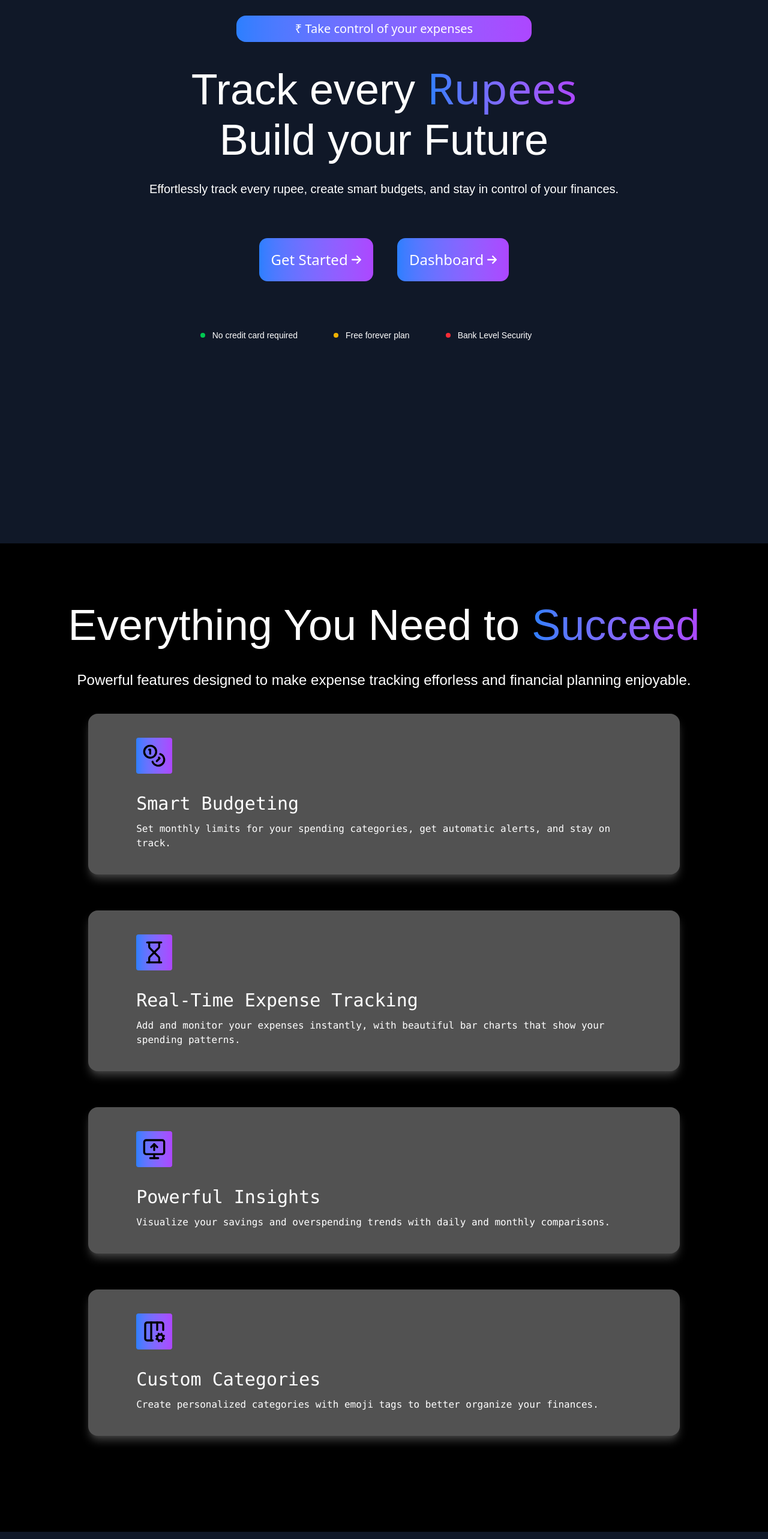
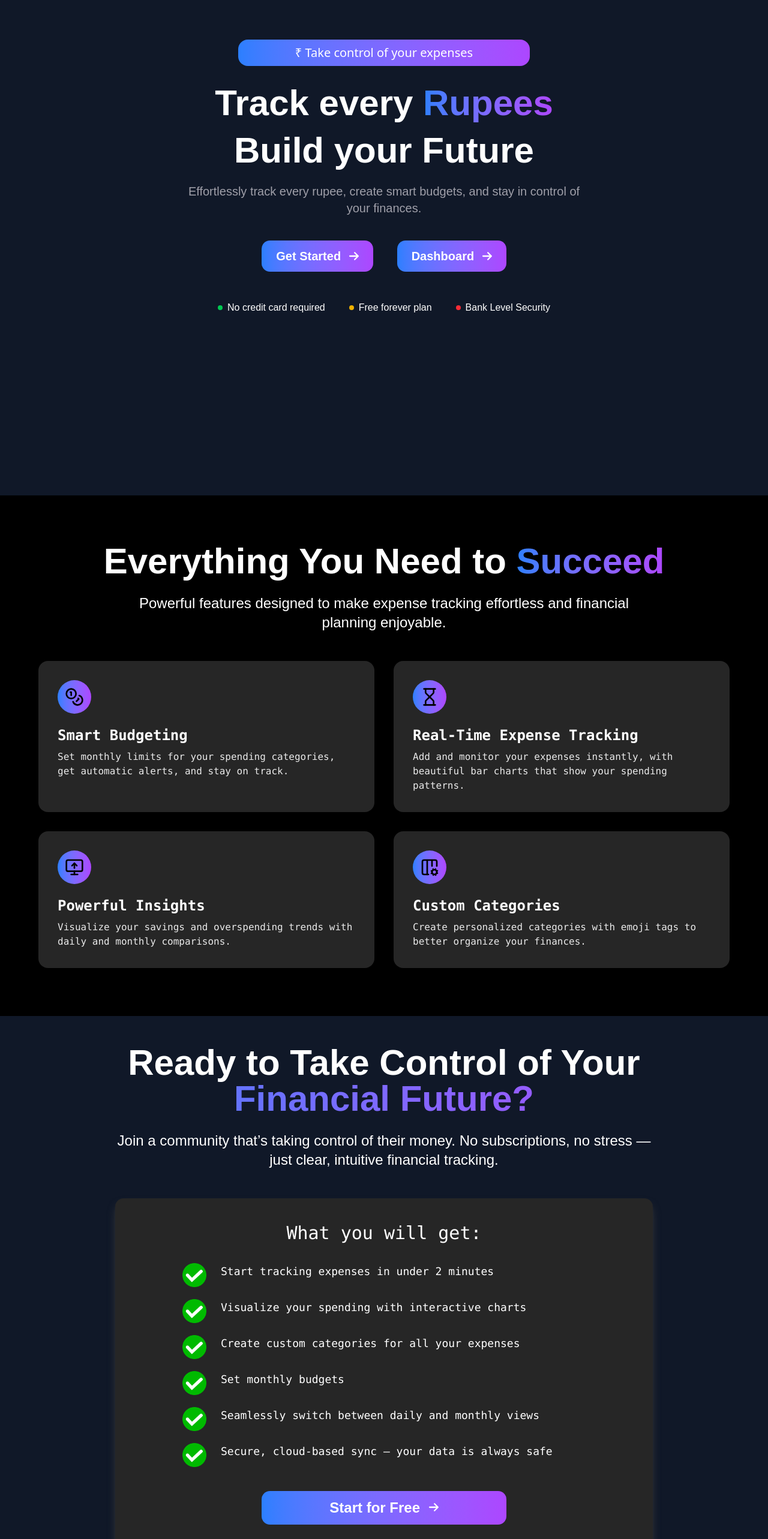
Before and after one commit to Sidharth77777/expense_tracker, a Next.js app: page / in a window 1280 px wide. Shown: the part 100-2666 px from the top of the page at 60% size. Built offline with nearby package versions, Linux system fonts and the light colour scheme; no server answers.

Commit message:
Responsive - Landing Pages

```diff
--- a/app/_compnents/landingHeader.js
+++ b/app/_compnents/landingHeader.js
@@ -35,7 +35,7 @@ export default function LandingHeader() {
 
         <SignedOut>
           <SignInButton>
-            <button className="bg-green-700 px-5 border-3 cursor-pointer border-green-600 rounded p-2 text-2xl">
+            <button className="bg-green-700 sm:px-5 border-3 cursor-pointer border-green-600 rounded sm:p-2 sm:text-2xl text-base px-4 py-1">
               Sign In
             </button>
           </SignInButton>
--- a/app/_compnents/landingPage/landingOne.js
+++ b/app/_compnents/landingPage/landingOne.js
@@ -1,63 +1,130 @@
-"use client"
+"use client";
 
-import { motion } from 'framer-motion';
-import { useRouter } from 'next/navigation';
-import Link from 'next/link';
-import { FontAwesomeIcon } from '@fortawesome/react-fontawesome';
-import { faArrowRight } from '@fortawesome/free-solid-svg-icons';
-import { Router } from 'next/router';
+import { motion } from "framer-motion";
+import { useRouter } from "next/navigation";
+import { FontAwesomeIcon } from "@fortawesome/react-fontawesome";
+import { faArrowRight } from "@fortawesome/free-solid-svg-icons";
 
 export default function LandingOne() {
-  const router = useRouter()
+  const router = useRouter();
 
   return (
-    <div className="px-6 h-screen mb-20">
-      <div className="flex justify-center items-center mb-10">
-<motion.h1 initial={{ opacity: 0, x: 50 }} whileInView={{ opacity: 1, x: 0 }} transition={{ duration: 0.2 }} viewport={{ once: true }} className=" rounded-2xl p-2 text-lg md:text-base lg:text-xl w-4/5 sm:w-3/5 lg:w-2/5 text-center bg-gradient-to-r from-blue-500 to-purple-500 font-sans">
+    <div className="px-6 sm:px-6 lg:px-8 py-10 min-h-screen flex flex-col items-center">
+
+      <motion.h1
+        initial={{ opacity: 0, x: 50 }}
+        whileInView={{ opacity: 1, x: 0 }}
+        transition={{ duration: 0.2 }}
+        viewport={{ once: true }}
+        className="rounded-2xl py-2 px-4 text-md sm:text-base lg:text-xl text-center w-full sm:w-4/5 md:w-3/5 lg:w-2/5 bg-gradient-to-r from-blue-500 to-purple-500 text-white font-sans mb-6"
+      >
         ₹ Take control of your expenses
       </motion.h1>
 
-      </div>
-<motion.h1 initial={{ opacity: 0, y: 50 }} whileInView={{ opacity: 1, y: 0 }} transition={{ duration: 0.3 }} viewport={{ once: true }} className=" text-center text-base sm:text-7xl mb-3">
+
+      <motion.h1
+        initial={{ opacity: 0, y: 50 }}
+        whileInView={{ opacity: 1, y: 0 }}
+        transition={{ duration: 0.3 }}
+        viewport={{ once: true }}
+        className="text-center text-3xl sm:text-5xl lg:text-6xl font-bold mb-3 leading-tight"
+      >
         Track every{" "}
-  <span className="bg-gradient-to-r from-blue-500 to-purple-500 bg-clip-text text-transparent font-sans">
+        <span className="bg-gradient-to-r from-blue-500 to-purple-500 bg-clip-text text-transparent">
           Rupees
         </span>
       </motion.h1>
-      <motion.h1 initial={{ opacity: 0, y: 50 }} whileInView={{ opacity: 1, y: 0 }} transition={{ duration: 0.4 }} viewport={{ once: true }} className=" text-center text-base sm:text-7xl mb-8">Build your Future</motion.h1>
-      <motion.p initial={{ opacity: 0, y: 50 }} whileInView={{ opacity: 1, y: 0 }} transition={{ duration: 0.5 }} viewport={{ once: true }} className=" text-center text-base lg:text-xl mb-15">Effortlessly track every rupee, create smart budgets, and stay in control of your finances.</motion.p>
 
-    <div className='flex justify-center items-center gap-10'>
-    <div className="flex justify-center items-center mb-20">
-        <motion.button onClick={() => router.push("/sign-up")} initial={{ opacity: 0, y: 50 }} whileInView={{ opacity: 1, y: 0 }} transition={{ duration: 0.6 }} viewport={{ once: true }} className=" mt-2 cursor-pointer rounded-xl lg:p-5 p-3 text-base sm:text-2xl text-center bg-gradient-to-r from-blue-500 to-purple-500 hover:translate-2 font-sans">Get Started  <FontAwesomeIcon icon={faArrowRight} className="inline w-4 h-4 align-middle transition-none" /></motion.button>
-    </div>
-        <div className="flex justify-center items-center mb-20">
-        <motion.button onClick={() => router.push("/dashboard")} initial={{ opacity: 0, y: 50 }} whileInView={{ opacity: 1, y: 0 }} transition={{ duration: 0.6 }} viewport={{ once: true }} className=" mt-2 cursor-pointer rounded-xl lg:p-5 p-3 text-base sm:text-2xl text-center bg-gradient-to-r from-blue-500 to-purple-500 hover:translate-2 font-sans">Dashboard  <FontAwesomeIcon icon={faArrowRight} className="inline w-4 h-4 align-middle transition-none" /></motion.button>
-    </div>
+      <motion.h1
+        initial={{ opacity: 0, y: 50 }}
+        whileInView={{ opacity: 1, y: 0 }}
+        transition={{ duration: 0.4 }}
+        viewport={{ once: true }}
+        className="text-center text-3xl sm:text-5xl lg:text-6xl font-bold mb-6"
+      >
+        Build your Future
+      </motion.h1>
+
+
+      <motion.p
+        initial={{ opacity: 0, y: 50 }}
+        whileInView={{ opacity: 1, y: 0 }}
+        transition={{ duration: 0.5 }}
+        viewport={{ once: true }}
+        className="text-center text-base sm:text-lg lg:text-xl max-w-2xl text-muted-foreground mb-10"
+      >
+        Effortlessly track every rupee, create smart budgets, and stay in
+        control of your finances.
+      </motion.p>
+
+
+      <div className="flex flex-col sm:flex-row justify-center items-center gap-4 sm:gap-10 mb-12">
+        <motion.button
+          onClick={() => router.push("/sign-up")}
+          initial={{ opacity: 0, y: 50 }}
+          whileInView={{ opacity: 1, y: 0 }}
+          transition={{ duration: 0.6 }}
+          viewport={{ once: true }}
+          className="cursor-pointer rounded-xl px-6 py-3 text-base sm:text-xl bg-gradient-to-r from-blue-500 to-purple-500 text-white hover:scale-105 transition font-semibold"
+        >
+          Get Started{" "}
+          <FontAwesomeIcon
+            icon={faArrowRight}
+            className="inline w-4 h-4 ml-2"
+          />
+        </motion.button>
+
+        <motion.button
+          onClick={() => router.push("/dashboard")}
+          initial={{ opacity: 0, y: 50 }}
+          whileInView={{ opacity: 1, y: 0 }}
+          transition={{ duration: 0.6 }}
+          viewport={{ once: true }}
+          className="cursor-pointer rounded-xl px-6 py-3 text-base sm:text-xl bg-gradient-to-r from-blue-500 to-purple-500 text-white hover:scale-105 transition font-semibold"
+        >
+          Dashboard{" "}
+          <FontAwesomeIcon
+            icon={faArrowRight}
+            className="inline w-4 h-4 ml-2"
+          />
+        </motion.button>
       </div>
 
 
-    <div className='flex justify-center items-center'>
-    <div className='flex justify-between items-center'>
-      <motion.div initial={{ opacity: 0, x: -50 }} whileInView={{ opacity: 1, x: 0 }} transition={{ duration: 0.2 }} viewport={{ once: true }} className='flex items-center gap-3 mr-15 text-base sm:text-sm'>
-        <div className='w-2 h-2 bg-green-500 rounded'></div>
-        <p className=''>No credit card required</p>
-      </motion.div>
-            <motion.div initial={{ opacity: 0, x: -50 }} whileInView={{ opacity: 1, x: 0 }} transition={{ duration: 0.2 }} viewport={{ once: true }} className='flex items-center mr-15 gap-3 text-base sm:text-sm'>
-        <div className='w-2 h-2 bg-yellow-500 rounded'></div>
-        <p className=''>Free forever plan</p>
-      </motion.div>
-            <motion.div initial={{ opacity: 0, x: -50 }} whileInView={{ opacity: 1, x: 0 }} transition={{ duration: 0.2 }} viewport={{ once: true }} className='flex items-center mr-15 gap-3 text-base sm:text-sm'>
-        <div className='w-2 h-2 bg-red-500 rounded'></div>
-        <p className=''>Bank Level Security</p>
+      <div className="flex flex-col sm:flex-row justify-center items-center gap-4 sm:gap-10 text-sm sm:text-base text-white">
+        <motion.div
+          initial={{ opacity: 0, x: -50 }}
+          whileInView={{ opacity: 1, x: 0 }}
+          transition={{ duration: 0.2 }}
+          viewport={{ once: true }}
+          className="flex items-center gap-2"
+        >
+          <div className="w-2 h-2 bg-green-500 rounded-full"></div>
+          <p>No credit card required</p>
         </motion.div>
 
-      <div></div>
-      <div></div>
+        <motion.div
+          initial={{ opacity: 0, x: -50 }}
+          whileInView={{ opacity: 1, x: 0 }}
+          transition={{ duration: 0.2 }}
+          viewport={{ once: true }}
+          className="flex items-center gap-2"
+        >
+          <div className="w-2 h-2 bg-yellow-500 rounded-full"></div>
+          <p>Free forever plan</p>
+        </motion.div>
+
+        <motion.div
+          initial={{ opacity: 0, x: -50 }}
+          whileInView={{ opacity: 1, x: 0 }}
+          transition={{ duration: 0.2 }}
+          viewport={{ once: true }}
+          className="flex items-center gap-2"
+        >
+          <div className="w-2 h-2 bg-red-500 rounded-full"></div>
+          <p>Bank Level Security</p>
+        </motion.div>
       </div>
     </div>
-
-    </div>
-
   );
 }
--- a/app/_compnents/landingPage/landingThree.js
+++ b/app/_compnents/landingPage/landingThree.js
@@ -1,69 +1,120 @@
-"use client"
+"use client";
 
-import { motion } from "framer-motion"
-import { useRouter } from "next/navigation"
-import Link from "next/link"
-import Image from "next/image"
-import Check from './../../../public/images/check.png'
-import { FontAwesomeIcon } from '@fortawesome/react-fontawesome';
-import { faArrowRight } from '@fortawesome/free-solid-svg-icons';
+import { motion } from "framer-motion";
+import { useRouter } from "next/navigation";
+import Link from "next/link";
+import Image from "next/image";
+import Check from "./../../../public/images/check.png";
+import { FontAwesomeIcon } from "@fortawesome/react-fontawesome";
+import { faArrowRight } from "@fortawesome/free-solid-svg-icons";
 
-export default function LandingThree(){
-    const router = useRouter()
+export default function LandingThree() {
+  const router = useRouter();
 
   const getList = [
-        {
-            id : 1,
-            p : 'Start tracking expenses in under 2 minutes',
-        },
-        {
-            id : 2,
-            p : 'Visualize your spending with interactive charts',
-        },
-        {
-            id : 3,
-            p : 'Create custom categories for all your expenses',
-        },
-        {
-            id : 4,
-            p : 'Set monthly budgets',
-        },
-        {
-            id : 5,
-            p : 'Seamlessly switch between daily and monthly views',
-        },
-        {
-            id : 6,
-            p : 'Secure, cloud-based sync – your data is always safe'
-        },
-    ]
+    { id: 1, p: "Start tracking expenses in under 2 minutes" },
+    { id: 2, p: "Visualize your spending with interactive charts" },
+    { id: 3, p: "Create custom categories for all your expenses" },
+    { id: 4, p: "Set monthly budgets" },
+    { id: 5, p: "Seamlessly switch between daily and monthly views" },
+    { id: 6, p: "Secure, cloud-based sync – your data is always safe" },
+  ];
 
   return (
-        <div className="py-8 px-6">
-            <motion.h1 initial={{ opacity: 0, x: 50 }} whileInView={{ opacity: 1, x: 0 }} transition={{ duration: 0.4 }} viewport={{ once: true }} className="text-center text-base sm:text-7xl">Ready to Take Control of Your{" "} <span className="block bg-clip-text bg-gradient-to-r from-blue-500 to-purple-500 text-transparent">Financial Future?</span></motion.h1>
-            <motion.p initial={{ opacity: 0, x: -50 }} whileInView={{ opacity: 1, x: 0 }} transition={{ duration: 0.6 }} viewport={{ once: true }} className="text-center text-base sm:text-2xl mt-10">Join a community that’s taking control of their money. No subscriptions, no stress — just clear, intuitive financial tracking.</motion.p>
+    <div className="py-12 px-4 sm:px-6 lg:px-16 text-white">
+      {/* Title */}
+      <motion.h1
+        initial={{ opacity: 0, x: 50 }}
+        whileInView={{ opacity: 1, x: 0 }}
+        transition={{ duration: 0.4 }}
+        viewport={{ once: true }}
+        className="text-center text-3xl sm:text-5xl lg:text-6xl font-bold"
+      >
+        Ready to Take Control of Your{" "}
+        <span className="block bg-clip-text bg-gradient-to-r from-blue-500 to-purple-500 text-transparent">
+          Financial Future?
+        </span>
+      </motion.h1>
 
-            <div className="flex justify-center items-center">
-            <div className="bg-neutral-600 w-4/5 rounded-xl px-7 py-10 mt-15 shadow-lg shadow-neutral-700">
-                <h2 className="text-base mb-10 text-center sm:text-4xl font-mono">What you will get:</h2>
+      {/* Subheading */}
+      <motion.p
+        initial={{ opacity: 0, x: -50 }}
+        whileInView={{ opacity: 1, x: 0 }}
+        transition={{ duration: 0.6 }}
+        viewport={{ once: true }}
+        className="text-center mt-6 text-base sm:text-lg lg:text-2xl max-w-4xl mx-auto"
+      >
+        Join a community that’s taking control of their money. No subscriptions,
+        no stress — just clear, intuitive financial tracking.
+      </motion.p>
 
-                    {getList.map((g,id) => (
-                    <div key={id} className="flex items-center gap-5 mb-5">
-                    <div className="w-10 h-10">
-                        <Image alt='check' src={Check} className="w-8 h-8" />
+      {/* Card Section */}
+      <div className="flex justify-center mt-12">
+        <div className="bg-neutral-800 w-full max-w-4xl rounded-xl px-6 sm:px-10 py-10 shadow-lg shadow-neutral-700">
+          <h2 className="text-xl sm:text-3xl mb-8 text-center font-mono">
+            What you will get:
+          </h2>
+
+          {/* Feature List */}
+          <div className="space-y-5">
+            {getList.map((g) => (
+              <div
+                key={g.id}
+                className="flex items-start gap-4 sm:gap-6 max-w-2xl mx-auto"
+              >
+                <div className="w-8 h-8 sm:w-10 sm:h-10 flex-shrink-0">
+                  <Image
+                    alt="check"
+                    src={Check}
+                    className="w-full h-full object-contain"
+                  />
                 </div>
-                    <motion.h2 initial={{ opacity: 0, x: 50 }} whileInView={{ opacity: 1, x: 0 }} transition={{ duration: 0.8 }} viewport={{ once: true }} className="text-base sm:text-xl font-mono">{g.p}</motion.h2>
+                <motion.h2
+                  initial={{ opacity: 0, x: 50 }}
+                  whileInView={{ opacity: 1, x: 0 }}
+                  transition={{ duration: 0.8 }}
+                  viewport={{ once: true }}
+                  className="text-base sm:text-lg font-mono"
+                >
+                  {g.p}
+                </motion.h2>
               </div>
             ))}
+          </div>
 
-                <motion.div initial={{ opacity: 0, x: 50 }} whileHover={{ x: 10, y:10 }}  whileInView={{ opacity: 1, x: 0 }} transition={{ duration: 0.8 }} viewport={{ once: true }} className="flex justify-center items-center mt-10">
-                    <motion.h3 onClick={() => router.push("/sign-up")} className="p-3 text-center cursor-pointer w-1/2 rounded-xl bg-gradient-to-r from-blue-500 to-purple-500 text-2xl">Start for Free <FontAwesomeIcon icon={faArrowRight} className="inline w-5 h-4 align-middle transition-none" /></motion.h3>
+          {/* CTA Button */}
+          <motion.div
+            initial={{ opacity: 0, x: 50 }}
+            whileHover={{ x: 10, y: 10 }}
+            whileInView={{ opacity: 1, x: 0 }}
+            transition={{ duration: 0.8 }}
+            viewport={{ once: true }}
+            className="flex justify-center mt-10"
+          >
+            <button
+              onClick={() => router.push("/sign-up")}
+              className="cursor-pointer w-full sm:w-2/3 md:w-1/2 text-center rounded-xl bg-gradient-to-r from-blue-500 to-purple-500 px-6 py-3 text-lg sm:text-2xl font-semibold hover:scale-[1.02] transition-transform"
+            >
+              Start for Free{" "}
+              <FontAwesomeIcon
+                icon={faArrowRight}
+                className="inline w-4 h-4 ml-2 align-middle"
+              />
+            </button>
           </motion.div>
-                {/*<motion.h4 initial={{ opacity: 0, x: 50 }} whileInView={{ opacity: 1, x: 0 }} transition={{ duration: 0.2 }} viewport={{ once: true }}  className="text-center text-base sm:text-lg mt-3">Setup in 1 minute</motion.h4>*/}
         </div>
       </div>
 
-                <h1 className="mt-10 mb-30 text-center text-base sm:text-xl">Already have an account?{" "} <Link href="/sign-in"><span className="text-blue-800 cursor-pointer hover:text-blue-500">Sign In Here</span></Link></h1>
+      {/* Already have an account? */}
+      <p className="mt-10 text-center text-base sm:text-lg">
+        Already have an account?{" "}
+        <Link
+          href="/sign-in"
+          className="text-blue-600 hover:text-blue-400 underline"
+        >
+          Sign In Here
+        </Link>
+      </p>
     </div>
-    )
+  );
 }
--- a/app/_compnents/landingPage/landingTwo.js
+++ b/app/_compnents/landingPage/landingTwo.js
@@ -1,62 +1,91 @@
-"use client"
-import { motion } from "framer-motion"
-import Image from "next/image"
-import BarChart from "./../../../public/images/bar-chart.png"
-import { Coins, Columns3Cog, Hourglass, MonitorUp } from "lucide-react"
+"use client";
 
-export default function LandingTwo(){
+import { motion } from "framer-motion";
+import { Coins, Columns3Cog, Hourglass, MonitorUp } from "lucide-react";
+
+export default function LandingTwo() {
   const featureList = [
     {
       id: 1,
-            heading: 'Smart Budgeting',
-            paragraph: 'Set monthly limits for your spending categories, get automatic alerts, and stay on track.',
+      heading: "Smart Budgeting",
+      paragraph:
+        "Set monthly limits for your spending categories, get automatic alerts, and stay on track.",
       image: Coins,
     },
     {
       id: 2,
-            heading: 'Real-Time Expense Tracking',
-            paragraph: 'Add and monitor your expenses instantly, with beautiful bar charts that show your spending patterns.',
+      heading: "Real-Time Expense Tracking",
+      paragraph:
+        "Add and monitor your expenses instantly, with beautiful bar charts that show your spending patterns.",
       image: Hourglass,
     },
     {
       id: 3,
-            heading: 'Powerful Insights',
-            paragraph: 'Visualize your savings and overspending trends with daily and monthly comparisons.',
+      heading: "Powerful Insights",
+      paragraph:
+        "Visualize your savings and overspending trends with daily and monthly comparisons.",
       image: MonitorUp,
     },
     {
       id: 4,
-            heading: 'Custom Categories',
-            paragraph: 'Create personalized categories with emoji tags to better organize your finances.',
+      heading: "Custom Categories",
+      paragraph:
+        "Create personalized categories with emoji tags to better organize your finances.",
       image: Columns3Cog,
     },
-        //   {
-        //     id: 5,
-        //     heading: 'CSV Import Support',
-        //     paragraph: 'Easily import your expense history from Excel or CSV to get started quickly.',
-        //     image: null,
-        //   },
-    ]
+  ];
+
+  return (
+    <div className="px-4 sm:px-6 lg:px-16 py-20 bg-black text-white">
+
+      <motion.h1
+        initial={{ opacity: 0, x: 50 }}
+        whileInView={{ opacity: 1, x: 0 }}
+        transition={{ duration: 0.3 }}
+        viewport={{ once: true }}
+        className="text-center text-3xl sm:text-5xl lg:text-6xl font-bold mb-6"
+      >
+        Everything You Need to{" "}
+        <span className="bg-gradient-to-r from-blue-500 to-purple-500 bg-clip-text text-transparent">
+          Succeed
+        </span>
+      </motion.h1>
 
 
-    return (
-        <div className="px-6 py-25 h-auto bg-black">
-            <motion.h1 initial={{ opacity: 0, x: 50 }} whileInView={{ opacity: 1, x: 0 }} transition={{ duration: 0.3 }} viewport={{ once: true }} className="text-base text-center sm:text-7xl mb-10">Everything You Need to {" "} <span className="bg-gradient-to-r from-blue-500 to-purple-500 bg-clip-text text-transparent">Succeed</span></motion.h1>
-            <motion.p initial={{ opacity: 0, x: 50 }} whileInView={{ opacity: 1, x: 0 }} transition={{ duration: 0.3 }} viewport={{ once: true }} className="text-base text-center sm:text-2xl">Powerful features designed to make expense tracking efforless and financial planning enjoyable.</motion.p>
+      <motion.p
+        initial={{ opacity: 0, x: 50 }}
+        whileInView={{ opacity: 1, x: 0 }}
+        transition={{ duration: 0.3 }}
+        viewport={{ once: true }}
+        className="text-center text-base sm:text-lg lg:text-2xl max-w-4xl mx-auto mb-12"
+      >
+        Powerful features designed to make expense tracking effortless and
+        financial planning enjoyable.
+      </motion.p>
 
-            <div className="flex flex-col justify-center items-center mt-10">
 
-                {featureList.map((f,id) => (
-                    <motion.div key={id} initial={{ opacity: 0, x: 50 }} whileInView={{ opacity: 1, x: 0 }} transition={{ duration: 0.4 }} viewport={{ once: true }} className="bg-neutral-600 w-4/5 shadow-lg shadow-neutral-700 px-20 py-10 rounded-2xl mb-15">
-                    <div className="mb-8 w-15 h-15 rounded bg-gradient-to-r from-blue-500 to-purple-500 flex justify-center items-center">
-                        <f.image alt='bar' className="w-10 h-10 text-black" />
+      <div className="grid grid-cols-1 sm:grid-cols-2 gap-8 max-w-6xl mx-auto">
+        {featureList.map((f, id) => (
+          <motion.div
+            key={id}
+            initial={{ opacity: 0, y: 40 }}
+            whileInView={{ opacity: 1, y: 0 }}
+            transition={{ duration: 0.4 }}
+            viewport={{ once: true }}
+            className="bg-neutral-800 p-6 sm:p-8 rounded-2xl shadow-md hover:shadow-lg transition-shadow"
+          >
+            <div className="mb-5 w-12 h-12 sm:w-14 sm:h-14 rounded-full bg-gradient-to-r from-blue-500 to-purple-500 flex justify-center items-center">
+              <f.image className="w-6 h-6 sm:w-8 sm:h-8 text-black" />
             </div>
-                    <h2 className="text-base sm:text-3xl mb-3 font-mono">{f.heading}</h2>
-                    <p className="text-base font-mono">{f.paragraph}</p>
+            <h2 className="text-xl sm:text-2xl font-semibold mb-2 font-mono">
+              {f.heading}
+            </h2>
+            <p className="text-sm sm:text-base opacity-90 font-mono">
+              {f.paragraph}
+            </p>
           </motion.div>
         ))}
-
       </div>
     </div>
-    )
+  );
 }
--- a/app/dashboard/_components/dashBoardHeader.js
+++ b/app/dashboard/_components/dashBoardHeader.js
@@ -26,7 +26,7 @@ export default function DashBoardHeader(){
 
         <SignedOut>
           <SignInButton>
-            <button className="bg-green-700 px-5 border-3 cursor-pointer border-green-600 rounded p-2 text-2xl">
+            <button className="bg-green-700 sm:px-5 border-3 cursor-pointer border-green-600 rounded sm:p-2 px-4 py-1 sm:text-2xl text-base">
               Sign In
             </button>
           </SignInButton>
```
Lines whose indentation alone changed are shown as unchanged.
